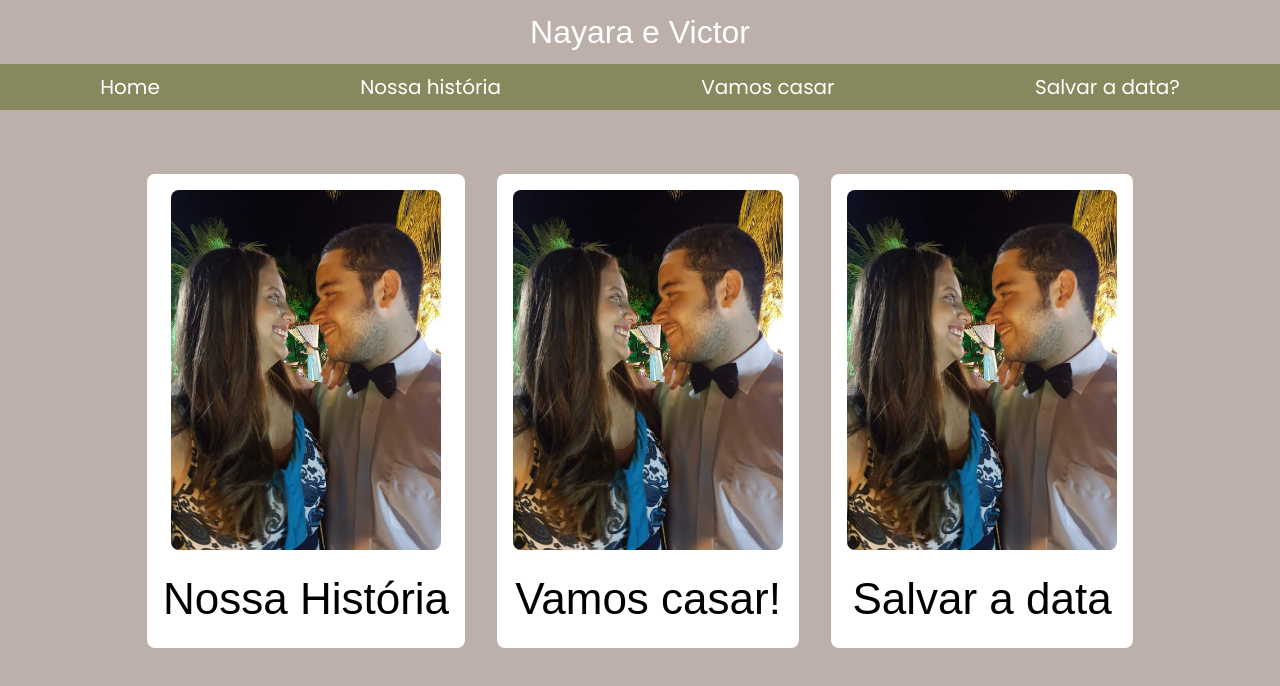
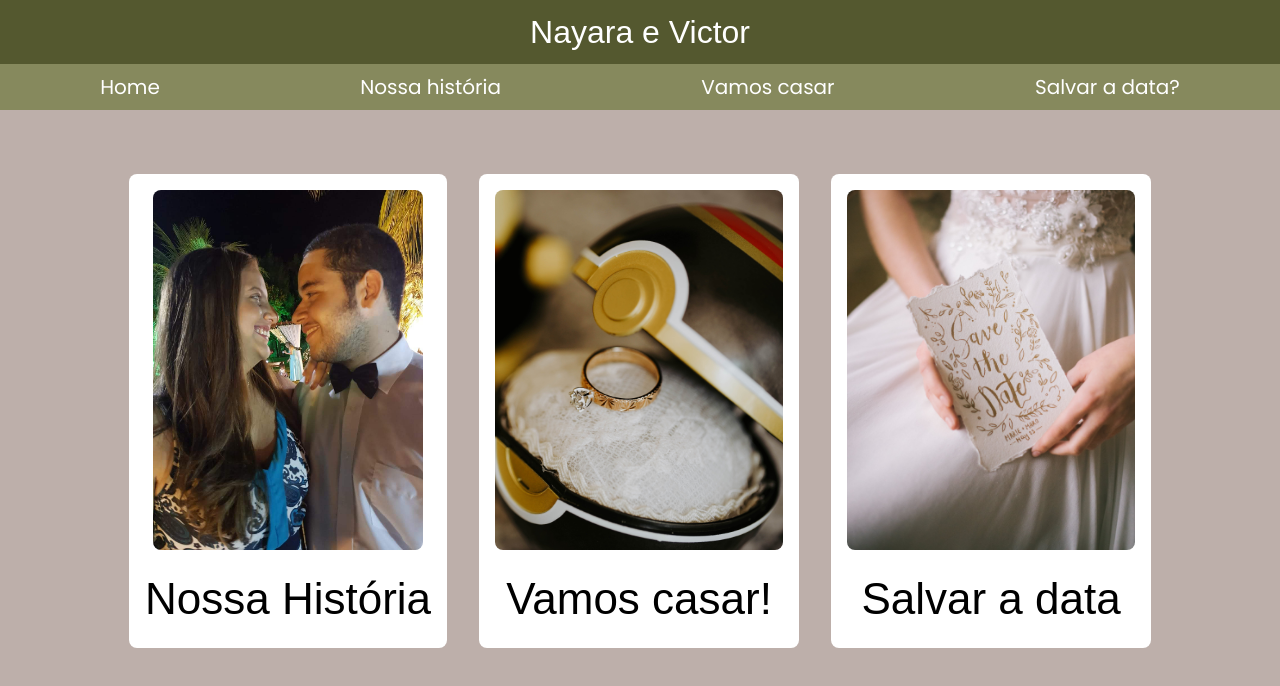
Before and after one commit to nayara-al/my-wedding-invite, a Next.js app: page / in a window 1280 px wide. Shown: the top 686 px of the page. Built offline with nearby package versions, Linux system fonts and the light colour scheme; a web font is replaced by a local one.

Commit message:
refactor: mudança de estilização

```diff
--- a/src/app/vamos-casar/page.tsx
+++ b/src/app/vamos-casar/page.tsx
@@ -1,7 +1,7 @@
 export default function OurWedding() {
   return (
     <div className="flex flex-col justify-center items-center mb-[80px]">
-      <div className="p-4 text-center bg-secondGreen w-[600px] rounded-2xl shadow-xl flex flex-col gap-4 mt-4">
+      <div className="p-4 text-center bg-second w-[600px] max-md:w-4/5 max-w-[600px] rounded-2xl shadow-xl flex flex-col gap-4 mt-4">
         <header>
           <p>
             <strong>Data:</strong> 01/12/2024
--- a/src/components/pageComponents/home/CardsHome/index.tsx
+++ b/src/components/pageComponents/home/CardsHome/index.tsx
@@ -4,6 +4,8 @@ import Link from "next/link";
 import React from "react";
 import Image from "next/image";
 import NV1 from "../../../../../public/nv1.jpeg"
+import NV2 from "../../../../../public/nv2.jpg"
+import NV3 from "../../../../../public/nv3.jpg"
 
 export default function CardHome() {
   const onEnter = ({ currentTarget }: React.MouseEvent): void => {
@@ -36,7 +38,7 @@ export default function CardHome() {
         onMouseLeave={onLeave}
       >
         <Image
-          src={NV1}
+          src={NV2}
           alt="uma das primeiras fotos do casal"
           height={360}
           className="rounded-lg"
@@ -50,7 +52,7 @@ export default function CardHome() {
         onMouseLeave={onLeave}
       >
         <Image
-          src={NV1}
+          src={NV3}
           alt="uma das primeiras fotos do casal"
           height={360}
           className="rounded-lg"
--- a/tailwind.config.js
+++ b/tailwind.config.js
@@ -14,7 +14,7 @@ module.exports = {
       },
       colors: {
         primary: "#86895D",
-        secondGreen: "#54582F",
+        second: "#54582F",
         bgPage: "#BDAFAA",
         grayBase: "#AFAFAF",
         darkGray: "#616370",
```
Also changed, not shown: public/nv2.jpg (added), public/nv3.jpg (added).
